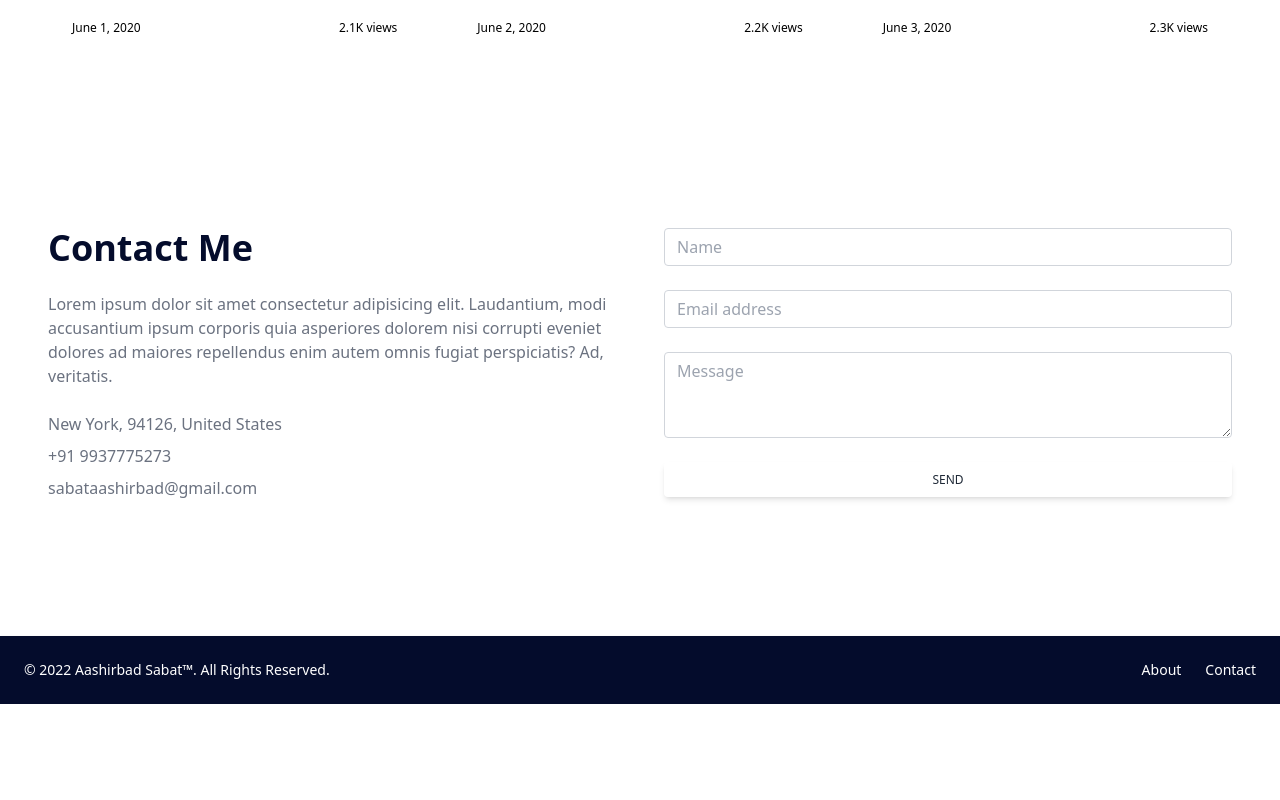
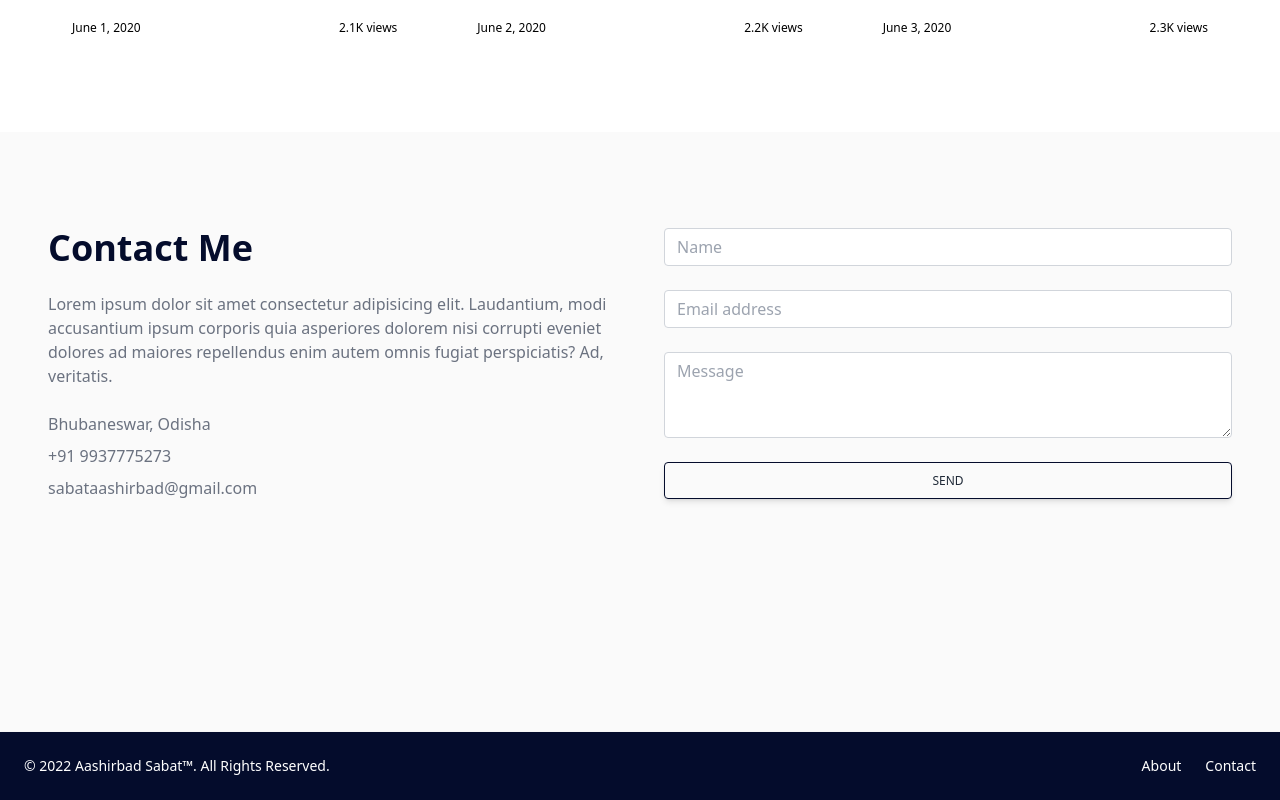
Before and after one commit to Aashirbad02/portfolio-website, a React (Create React App) app: page / in a window 1280 px wide. Shown: the part 2980-3780 px from the top of the page. Before the commit the page ends 3684 px from the top, so only its background shows below. Built offline with nearby package versions, Linux system fonts and the light colour scheme.

Commit message:
Contact Me changes made

```diff
--- a/src/Components/ContactMe.js
+++ b/src/Components/ContactMe.js
@@ -4,7 +4,7 @@ import { Slide } from "react-awesome-reveal";
 const ContactUs = () => {
   return (
     <div id="contactMe">
-      <div className="container my-24 px-6 mx-auto">
+      <div className="container py-24 px-6 mx-auto bg-[#fafafa]">
         <Slide>
           <section className="mb-32 text-gray-800">
             <div className="flex flex-wrap">
@@ -18,9 +18,7 @@ const ContactUs = () => {
                   dolorem nisi corrupti eveniet dolores ad maiores repellendus
                   enim autem omnis fugiat perspiciatis? Ad, veritatis.
                 </p>
-                <p className="text-gray-500 mb-2">
-                  New York, 94126, United States
-                </p>
+                <p className="text-gray-500 mb-2">Bhubaneswar, Odisha</p>
                 <p className="text-gray-500 mb-2">+91 9937775273</p>
                 <p className="text-gray-500 mb-2">sabataashirbad@gmail.com</p>
               </div>
@@ -104,6 +102,7 @@ const ContactUs = () => {
             uppercase
             rounded
             shadow-md
+            border
             border-[#040c2c]
             hover:bg-[#040c2c] hover:shadow-lg hover:text-white
             active:bg-[#040c2c] active:shadow-lg
```
